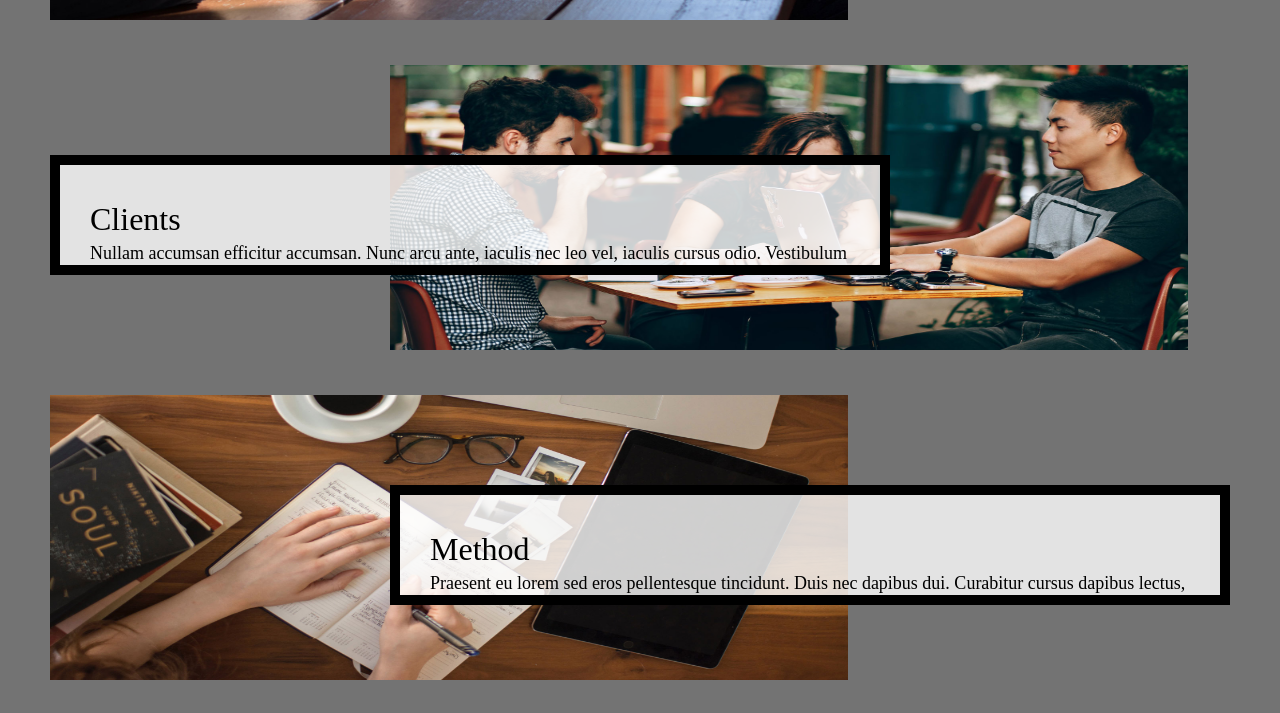
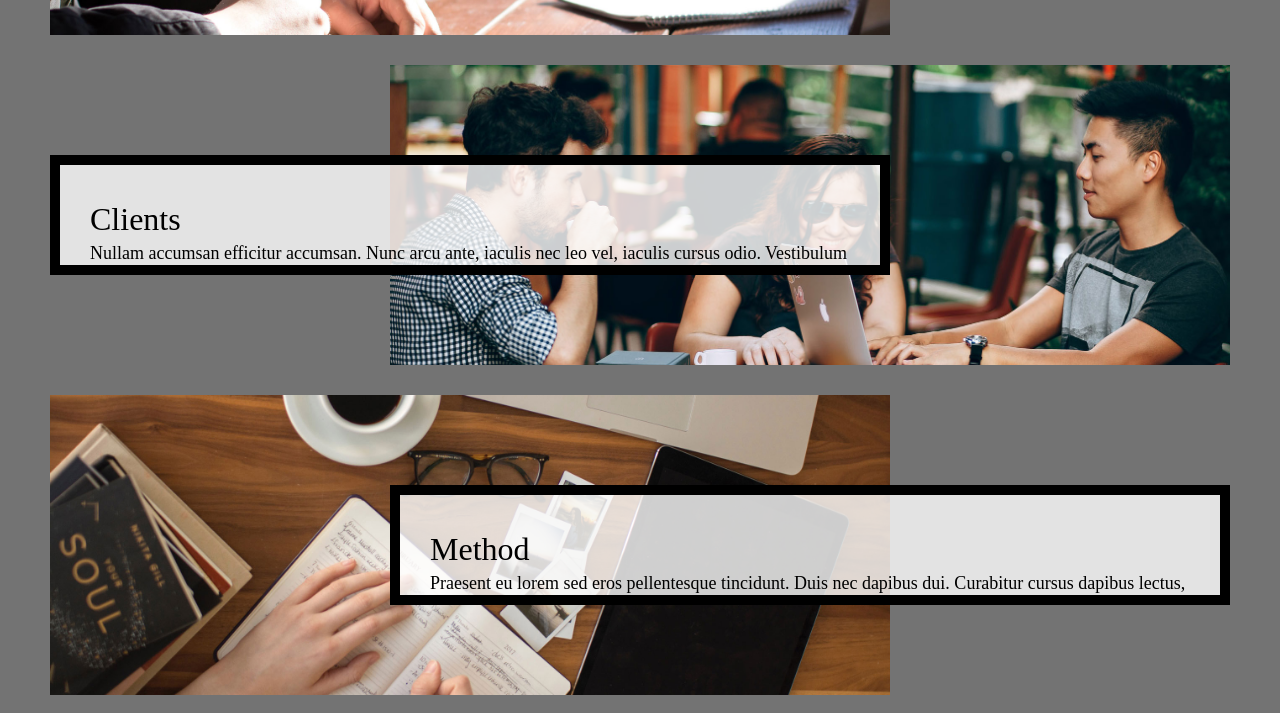
Before and after one commit to gabbyhl/hw4-2023, a plain HTML site: page index.html in a window 1280 px wide. Shown: the part 747-1460 px from the top of the page. Drawn offline with Linux system fonts and the light colour scheme.

Commit message:
Update style.css

```diff
--- a/css/style.css
+++ b/css/style.css
@@ -122,10 +122,8 @@ img{
  }
 
   /* Requirement 15 code here -- Do not remove this comment. */
-
-  img{
-    max-height: 95%;
-    max-width: 95%
+.about-image, .clients-image, .method-image, .contact-image{
+    overflow: hidden;
   }
 }
 
```
